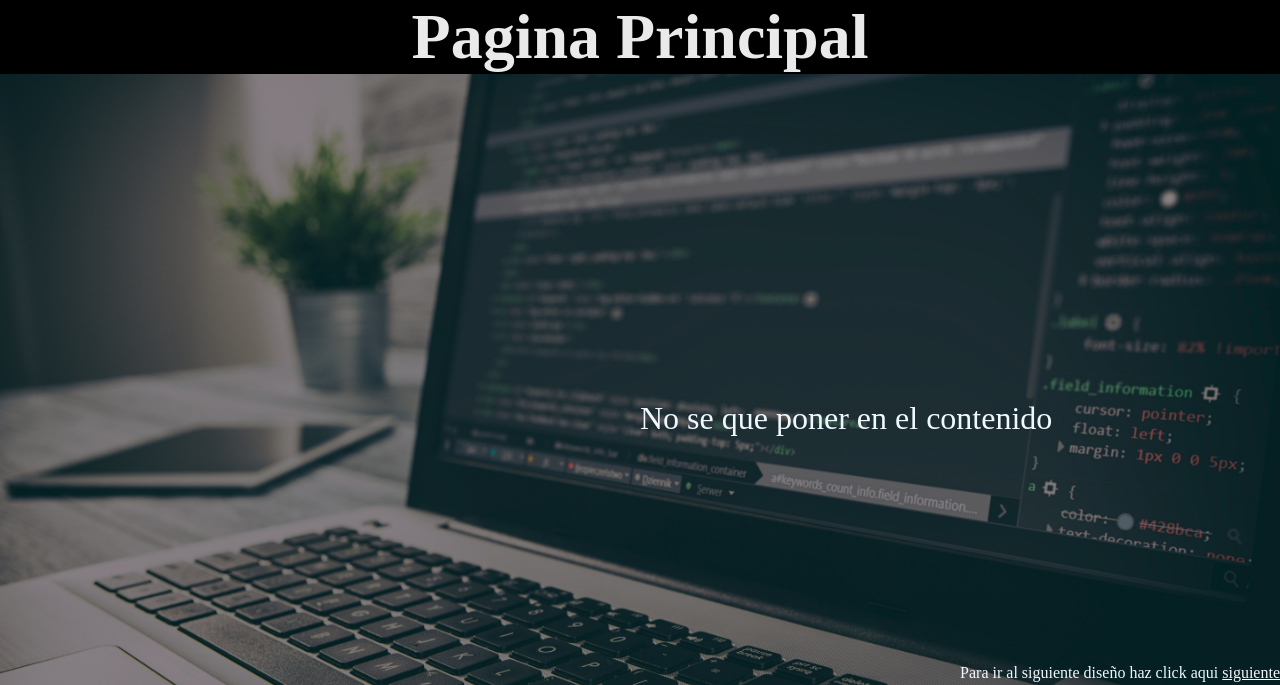
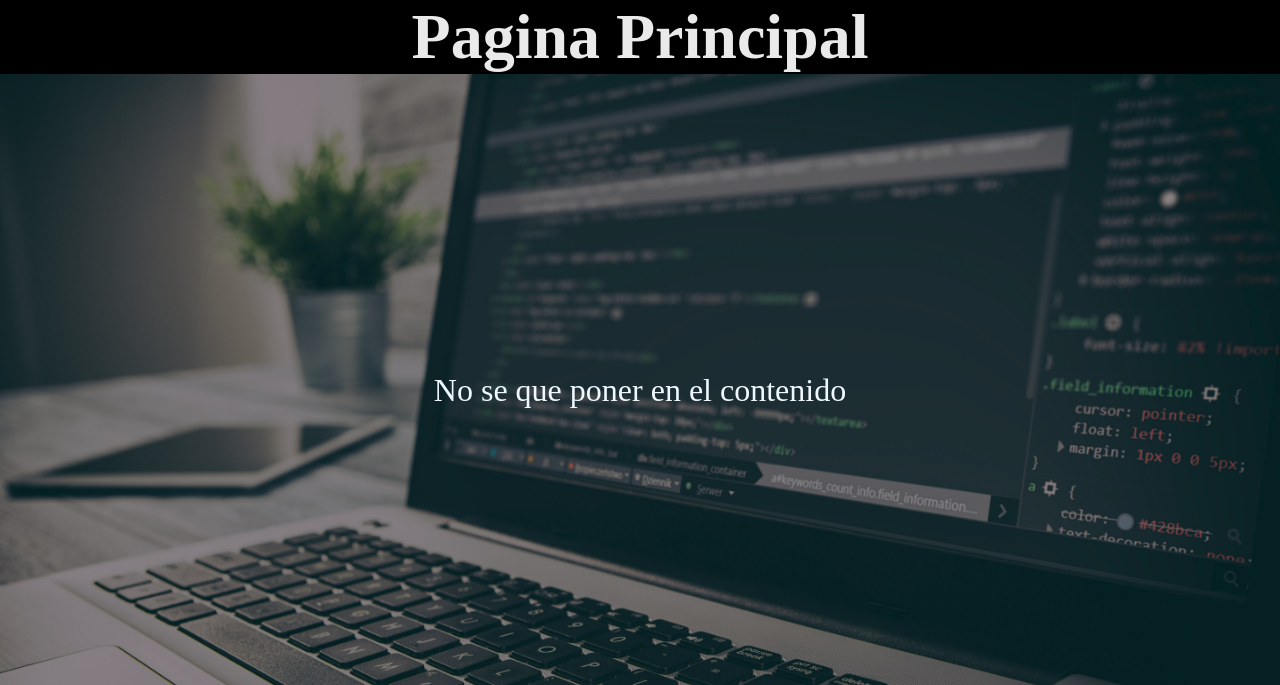
Before and after one commit to mvillasenor91/primerapagina, a plain HTML site: page index.html in a window 1280 px wide. Shown: the top 685 px of the page. Drawn offline with Linux system fonts and the light colour scheme.

Commit message:
flexbox added

```diff
--- a/estilosmain.css
+++ b/estilosmain.css
@@ -2,10 +2,6 @@ html {
 	margin: 0;
 	padding: 0;
 	width: 100%;
-    }
-main{
-    z-index: 1;
-    box-sizing: border-box;
     }
 body {
     margin: 0;
@@ -14,8 +10,19 @@ body {
     background: url(images/webdevelopmentbackground.jpg);
     background-size: 100%;
     background-repeat: repeat;
-    z-index: 1;
+    display: flex;
+    flex-direction: column;
+    min-height: 100vh;
+    overflow-x: hidden;
 }
+main{
+    box-sizing: border-box;
+    flex-grow: 1;
+    display: flex;
+    justify-content: center;
+    align-items: center;
+    position: relative;
+    }
 p{
     text-align: justify;
     margin: 0;
@@ -27,23 +34,22 @@ p.homepage{
     margin: 0;
     padding: 0;
     font-size: 2em;
-    position: absolute;
     top: 50%;
     left: 50%;
     box-sizing: border-box;
 }
 p.archivos{
+    text-align: right;
+    right: 0;
+    bottom: 0;
+    color: aliceblue;
     position: absolute;
-    text-align: right;
-    top: 83%;
-    right: 0;
-    color: aliceblue;
 }
 p.footer{
 	text-align: center;
 	color:whitesmoke;
 	margin: 0;
-	padding: 0;
+    padding: 0;
     }
 header{
     font: 200% 'Times new roman';
@@ -52,23 +58,20 @@ header{
     margin: 0;
     padding: 0;
     text-align: center;
-    position: relative;
-    z-index: 2;
     }
 h1{
     margin: 0;
 	padding: 0;
 }
 footer{
-	position: absolute;
-	z-index: 2;
 	right: 0;
 	bottom: 0;
 	left: 0;
 	padding: 1rem;
 	background-color: rgba(62, 63, 63, 0.938);
 	text-align: center;
-	color: whitesmoke;
+    color: whitesmoke;
+    align-content: flex-end;
 }
 a:link {
     color: rgb(246, 247, 248);
```
Also changed, not shown: 3 other files.
